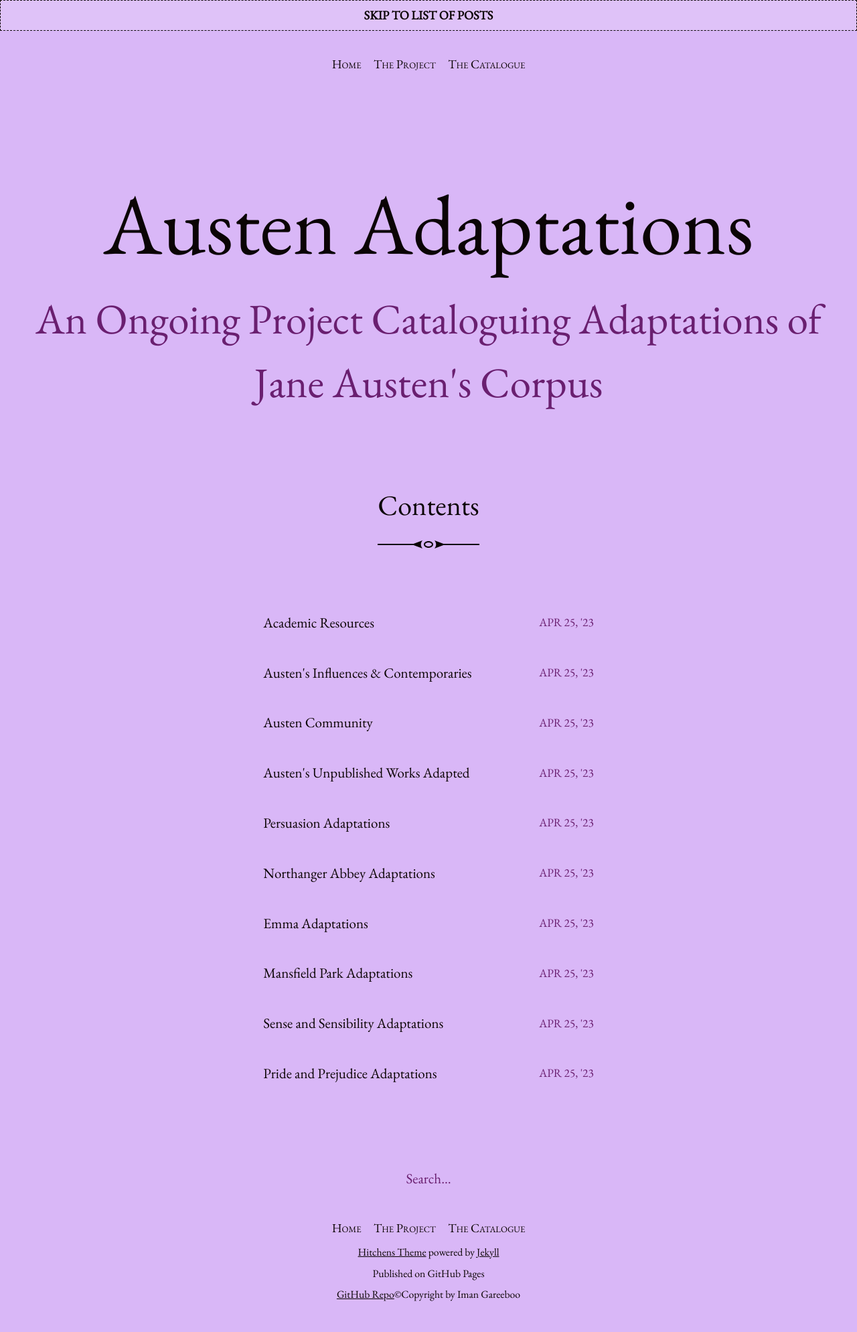
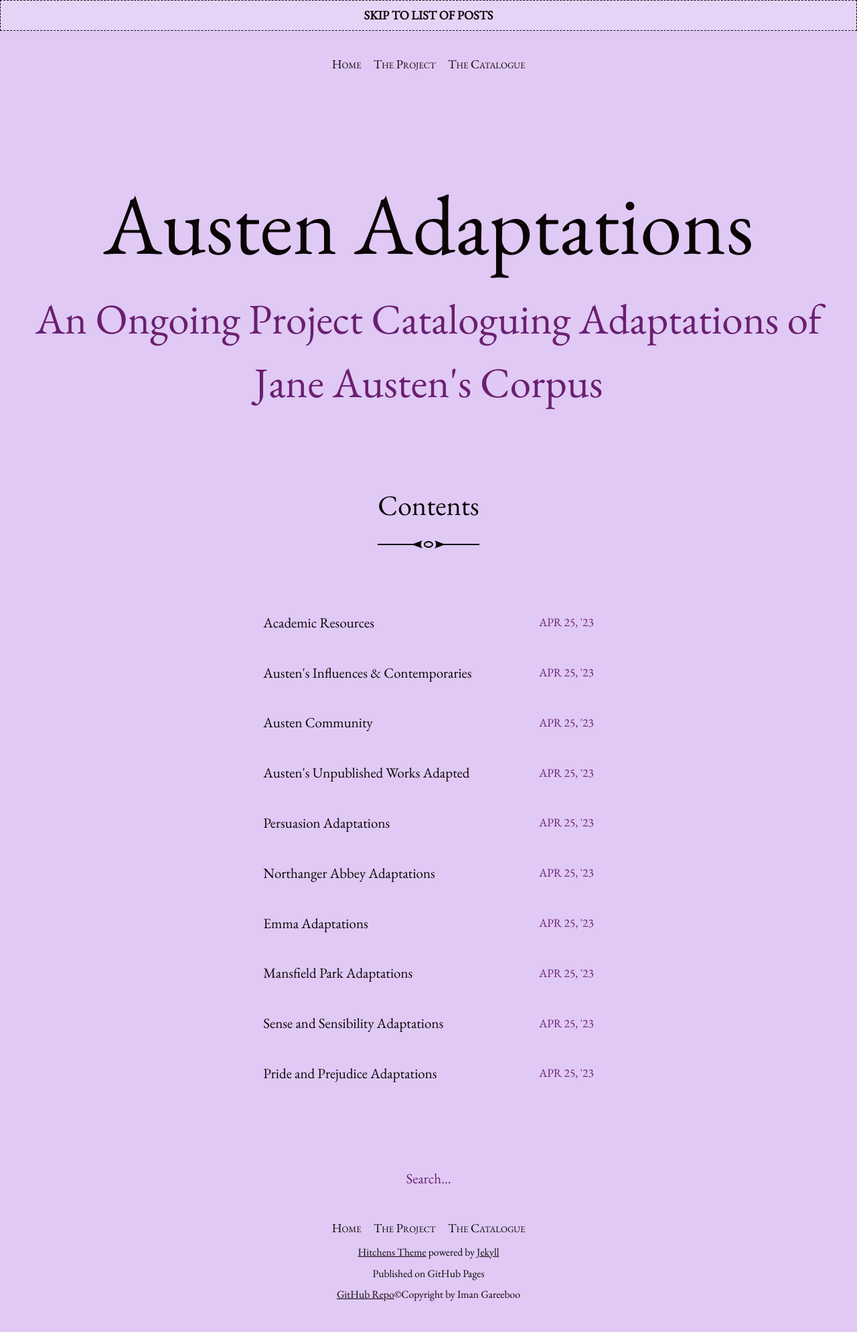
Before and after one commit to imangareeboo/Austen_Adaptations, a Jekyll site: the page built from index.html, in a window 1280 px wide. Shown: the whole page at 67% size. Built offline with Jekyll 4.4.1, drawn with Linux system fonts in a browser that asks for light colours.

Commit message:
Update _variables.scss

```diff
--- a/_sass/_variables.scss
+++ b/_sass/_variables.scss
@@ -1,4 +1,4 @@
-$brand-color:         #d9b7f7;
+$brand-color:         #e0c9f5;
 $highlight:           lighten($brand-color, 35%);
 $text-color:          #0b0404;
 $muted-text-color:    #6a1f70;
```
